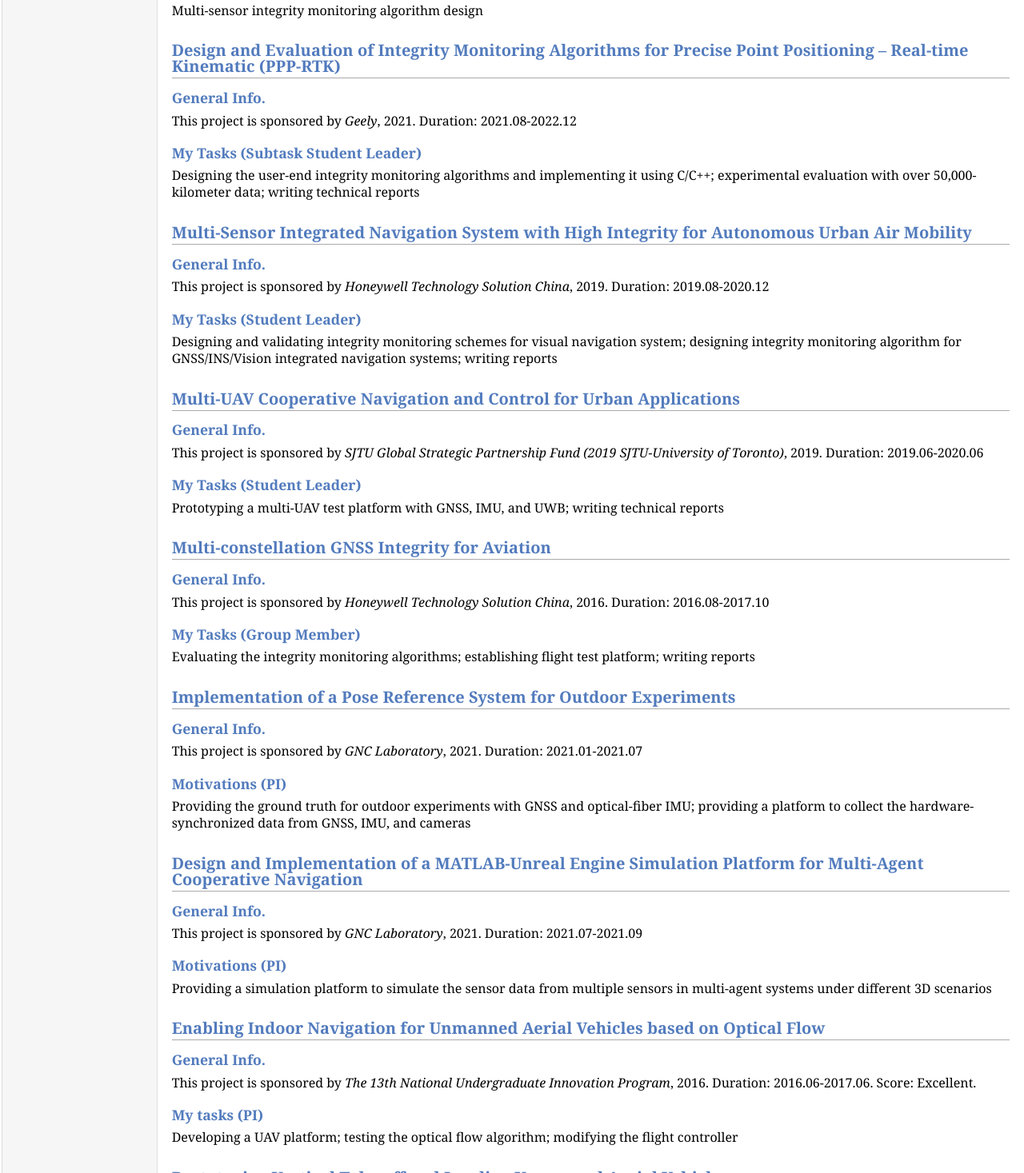
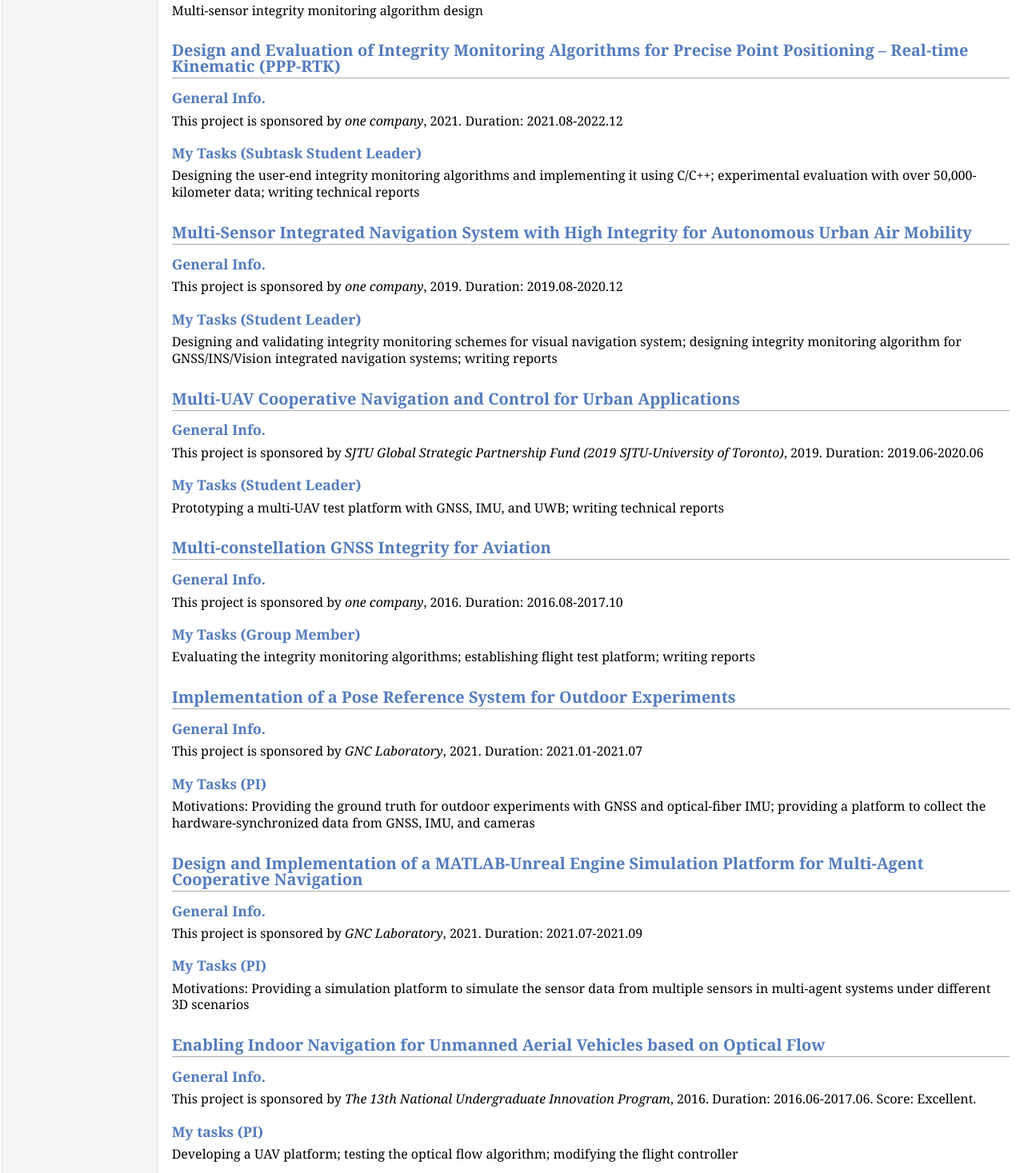
Before and after one commit to wangstrong1996/wangstrong1996.github.io, a plain HTML site: page projects.html in a window 1280 px wide. Shown: the part 790-2257 px from the top of the page at 80% size. Drawn offline with Linux system fonts and the light colour scheme.

Commit message:
Update projects.html

```diff
--- a/projects.html
+++ b/projects.html
@@ -44,11 +44,11 @@
   <h3> My Tasks (Group Member) </h3> <p> Multi-sensor integrity monitoring algorithm design </p>
 
 <h2>Design and Evaluation of Integrity Monitoring Algorithms for Precise Point Positioning – Real-time Kinematic (PPP-RTK)</h2>
-  <h3> General Info. </h3> <p> This project is sponsored by <i>Geely</i>, 2021. Duration: 2021.08-2022.12 </p>
+  <h3> General Info. </h3> <p> This project is sponsored by <i>one company</i>, 2021. Duration: 2021.08-2022.12 </p>
   <h3> My Tasks (Subtask Student Leader) </h3> <p> Designing the user-end integrity monitoring algorithms and implementing it using C/C++; experimental evaluation with over 50,000-kilometer data; writing technical reports </p>
 
 <h2>Multi-Sensor Integrated Navigation System with High Integrity for Autonomous Urban Air Mobility</h2>
-  <h3> General Info. </h3> <p> This project is sponsored by <i>Honeywell Technology Solution China</i>, 2019. Duration: 2019.08-2020.12 </p>
+  <h3> General Info. </h3> <p> This project is sponsored by <i>one company</i>, 2019. Duration: 2019.08-2020.12 </p>
   <h3> My Tasks (Student Leader) </h3> <p> Designing and validating integrity monitoring schemes for visual navigation system; designing integrity monitoring algorithm for GNSS/INS/Vision integrated navigation systems; writing reports </p>
 
 <h2>Multi-UAV Cooperative Navigation and Control for Urban Applications</h2>
@@ -56,16 +56,16 @@
   <h3> My Tasks (Student Leader) </h3> <p> Prototyping a multi-UAV test platform with GNSS, IMU, and UWB; writing technical reports </p>
 
 <h2>Multi-constellation GNSS Integrity for Aviation</h2>
-  <h3> General Info. </h3> <p> This project is sponsored by <i>Honeywell Technology Solution China</i>, 2016. Duration: 2016.08-2017.10 </p>
+  <h3> General Info. </h3> <p> This project is sponsored by <i>one company</i>, 2016. Duration: 2016.08-2017.10 </p>
   <h3> My Tasks (Group Member) </h3> <p> Evaluating the integrity monitoring algorithms; establishing flight test platform; writing reports </p>
 
 <h2>Implementation of a Pose Reference System for Outdoor Experiments</h2>
   <h3> General Info. </h3> <p> This project is sponsored by <i>GNC Laboratory</i>, 2021. Duration: 2021.01-2021.07 </p>
-  <h3> Motivations (PI) </h3> <p> Providing the ground truth for outdoor experiments with GNSS and optical-fiber IMU; providing a platform to collect the hardware-synchronized data from GNSS, IMU, and cameras </p>
+  <h3> My Tasks (PI) </h3> <p> Motivations: Providing the ground truth for outdoor experiments with GNSS and optical-fiber IMU; providing a platform to collect the hardware-synchronized data from GNSS, IMU, and cameras </p>
 
 <h2>Design and Implementation of a MATLAB-Unreal Engine Simulation Platform for Multi-Agent Cooperative Navigation</h2>
   <h3> General Info. </h3> <p> This project is sponsored by <i>GNC Laboratory</i>, 2021. Duration: 2021.07-2021.09 </p>
-  <h3> Motivations (PI) </h3> <p> Providing a simulation platform to simulate the sensor data from multiple sensors in multi-agent systems under different 3D scenarios </p>
+  <h3> My Tasks (PI) </h3> <p> Motivations: Providing a simulation platform to simulate the sensor data from multiple sensors in multi-agent systems under different 3D scenarios </p>
 
 <h2>Enabling Indoor Navigation for Unmanned Aerial Vehicles based on Optical Flow</h2>
   <h3> General Info. </h3> <p> This project is sponsored by <i>The 13th National Undergraduate Innovation Program</i>, 2016. Duration: 2016.06-2017.06. Score: Excellent. </p>
```
